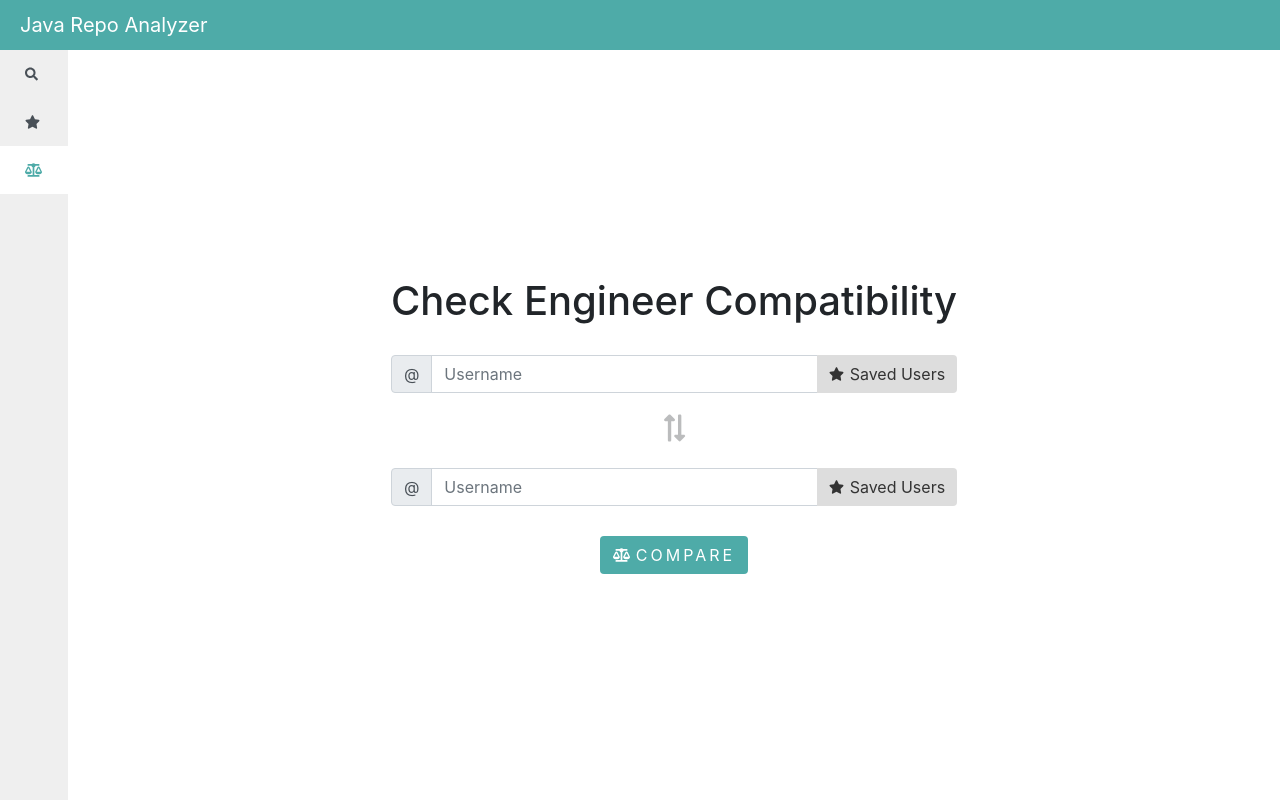
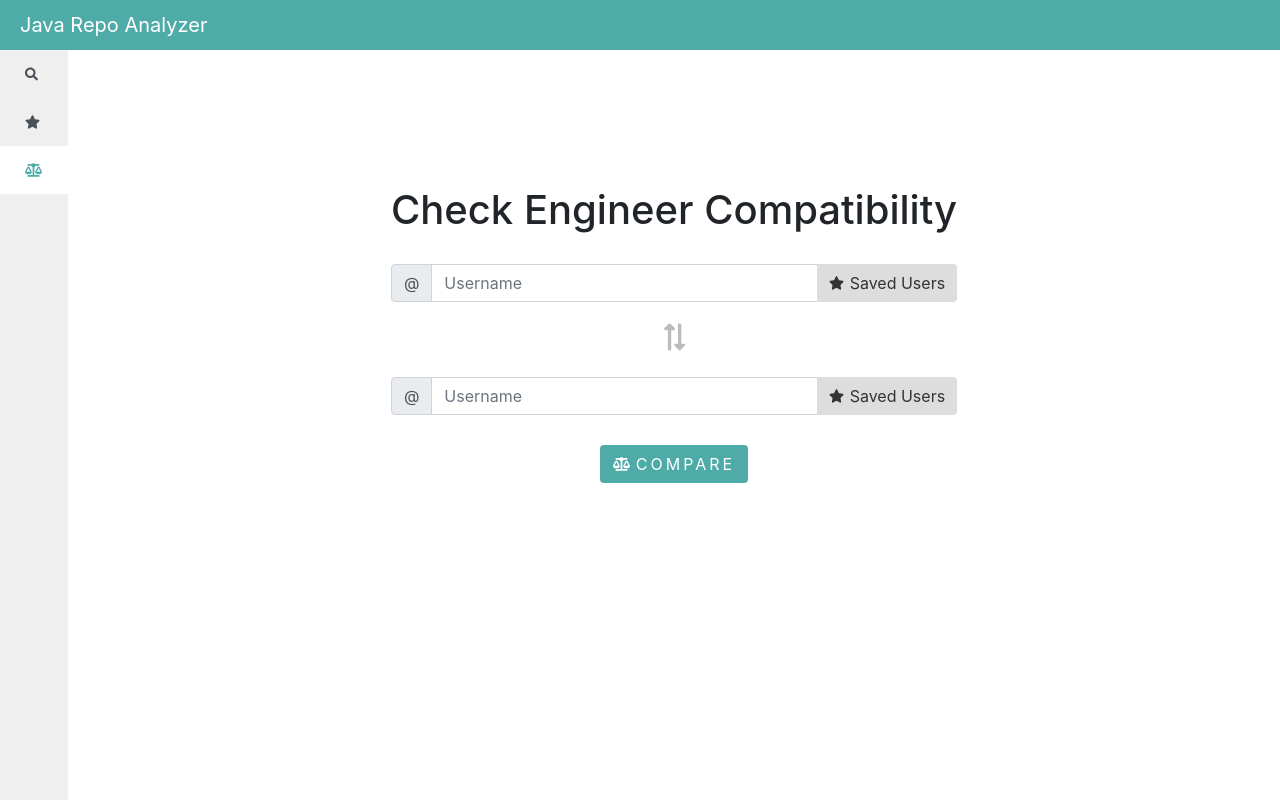
Before and after one commit to deannacodes/brwh, a Vue app: page / in a window 1280 px wide. Built offline with nearby package versions, Linux system fonts and the light colour scheme.

Commit message:
init branch

```diff
--- a/src/assets/style.css
+++ b/src/assets/style.css
@@ -170,6 +170,10 @@ div, a, button {
     text-align: center;
 }
 
+.compare-content {
+    margin-top: -15%;
+}
+
 .compare-icon {
     transform: rotate(90deg);
     opacity: 0.3;
```
